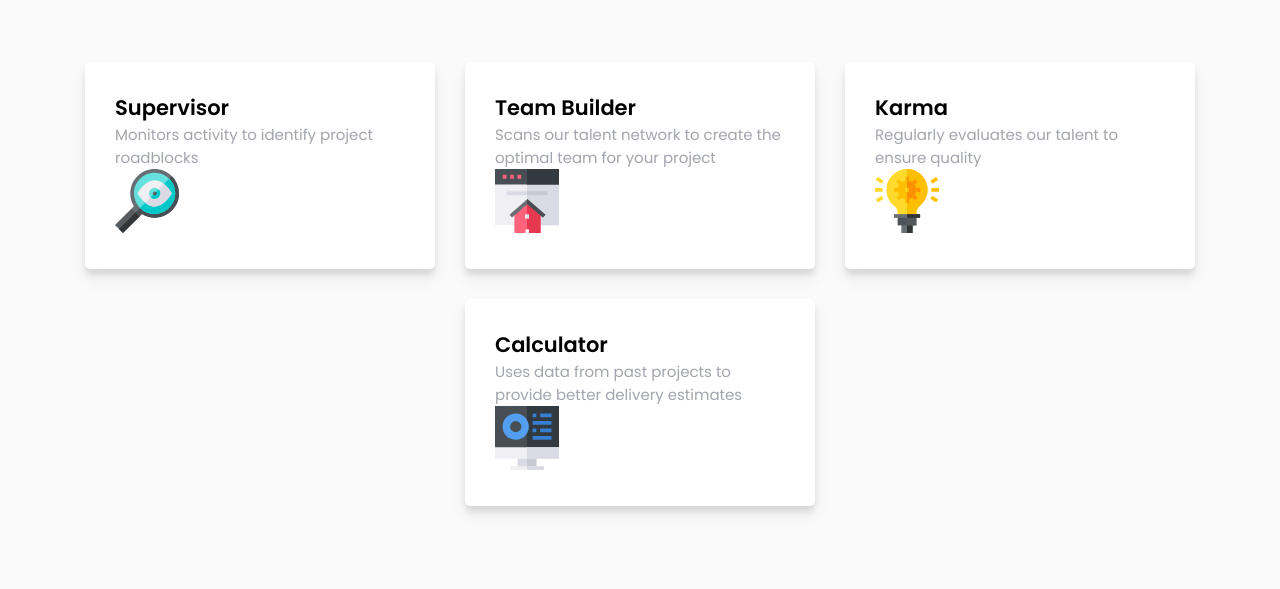
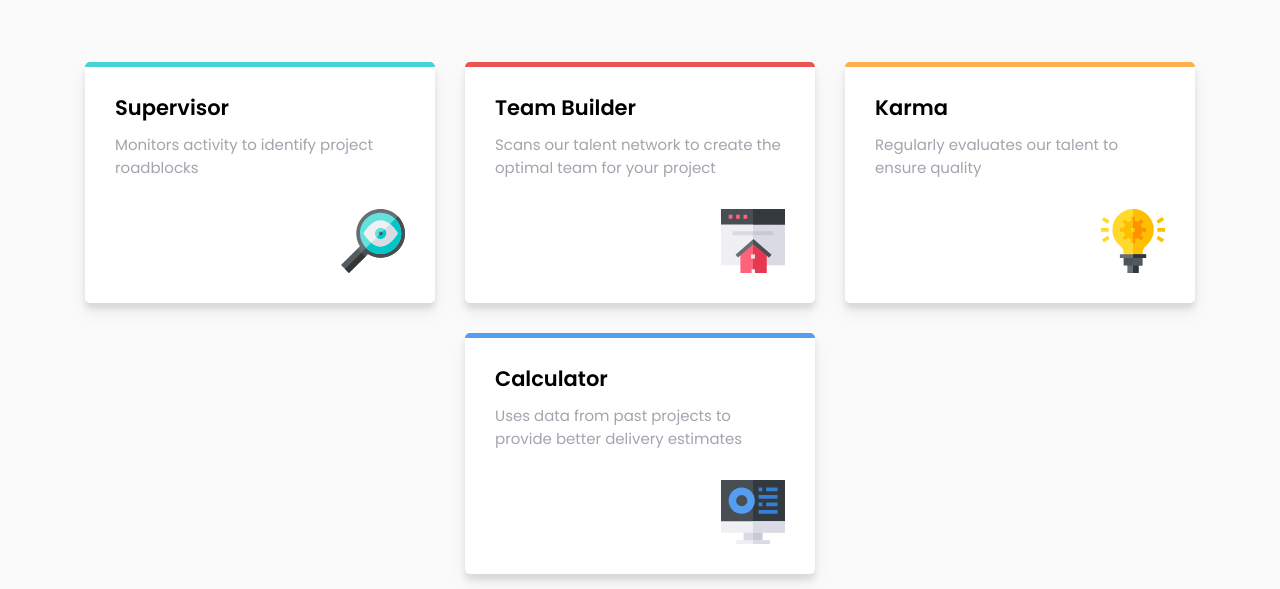
Before and after one commit to webdevdjm/FE-mentor-four-card-featured-section-challenge, a plain HTML site: page index.html in a window 1280 px wide. Shown: the part 230-819 px from the top of the page. Drawn offline with Linux system fonts and the light colour scheme.

Commit message:
Added borders to cards

```diff
--- a/index.html
+++ b/index.html
@@ -23,22 +23,22 @@
   </header>
 
   <main>
-    <div class="card">
+    <div class="card card-cyan">
       <h3>Supervisor</h3>
       <p class="card-text">Monitors activity to identify project roadblocks</p>
       <img src="images/icon-supervisor.svg" alt="">
     </div>
-    <div class="card">
+    <div class="card card-red">
       <h3>Team Builder</h3>
       <p class="card-text">Scans our talent network to create the optimal team for your project</p>
       <img src="images/icon-team-builder.svg" alt="">
     </div>
-    <div class="card">
+    <div class="card card-orange">
       <h3>Karma</h3>
       <p class="card-text">Regularly evaluates our talent to ensure quality</p>
       <img src="images/icon-karma.svg" alt="">
     </div>
-    <div class="card">
+    <div class="card card-blue">
       <h3>Calculator</h3>
       <p class="card-text">Uses data from past projects to provide better delivery estimates</p>
       <img src="images/icon-calculator.svg" alt="">
--- a/scss/main.scss
+++ b/scss/main.scss
@@ -74,6 +74,17 @@ main {
     padding: 30px;
     width: 350px;
     margin: 15px;
+    position: relative;
+    overflow: hidden;
+
+    &::after {
+      content: '';
+      position: absolute;
+      top: 0;
+      left: 0;
+      height: 5px;
+      width: 100%;
+    }
 
     h3 {
       font-weight: 600;
@@ -82,6 +93,25 @@ main {
 
     .card-text {
       color: $grayish-blue;
+      margin: 10px 0 30px;
+    }
+
+    img {
+      display: block;
+      margin-left: auto;
     }
   }
+    .card-cyan::after {
+      background-color: $cyan;
+    }
+    .card-red::after {
+      background-color: $red;
+    }
+    .card-orange::after {
+      background-color: $orange;
+    }
+    .card-blue::after {
+      background-color: $blue;
+    }
+
 }
```
Also changed, not shown: css/main.min.css, 1 other file.
